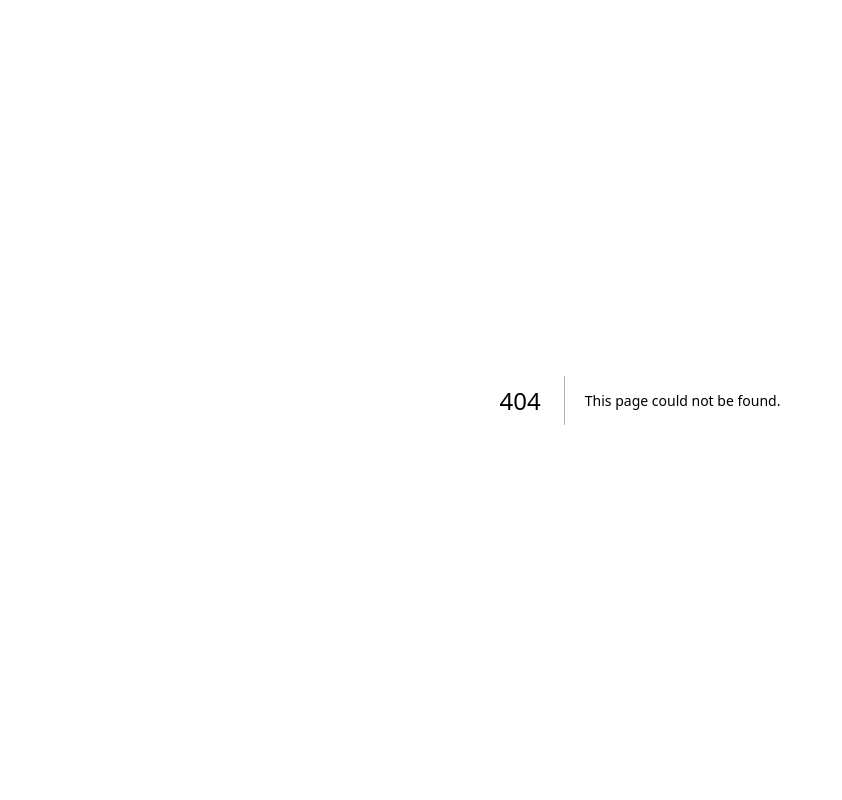
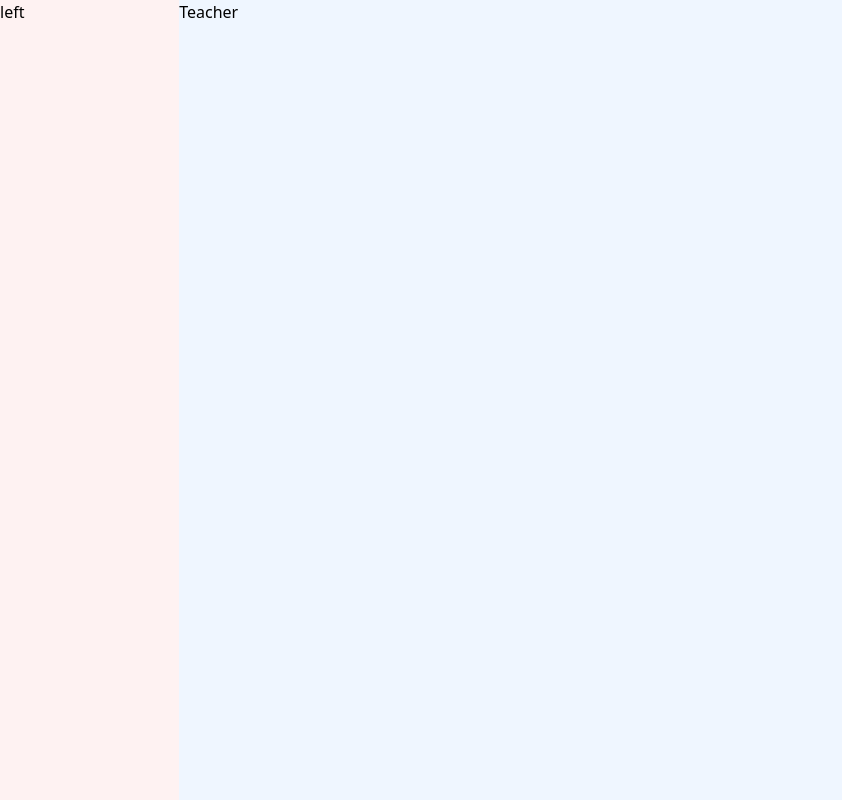
Before and after one commit to hillary-gor/accgk, a Next.js app: page /dashboard/admin in a window 1280 px wide. Before the commit this address had no page. Shown: the whole page, without its empty margins (0-842 px from the left). Built offline with nearby package versions, Linux system fonts and the light colour scheme.

Commit message:
Add dashboard routes for role based access

```diff
--- /dev/null
+++ b/app/dashboard/admin/page.tsx
@@ -0,0 +1,7 @@
+const Admin = () => {
+    return (
+        <div className="admin">Teacher</div>
+    )
+}
+
+export default Admin;
--- /dev/null
+++ b/app/dashboard/caregivers/page.tsx
@@ -0,0 +1,7 @@
+const Caregivers = () => {
+    return (
+        <div className="caregivers">Caregivers</div>
+    )
+}
+
+export default Caregivers;
--- /dev/null
+++ b/app/dashboard/institutions/page.tsx
@@ -0,0 +1,7 @@
+const Institutions = () => {
+    return (
+        <div className="container">Institutions</div>
+    )
+}
+
+export default Institutions;
--- a/app/dashboard/layout.tsx
+++ b/app/dashboard/layout.tsx
@@ -0,0 +1,18 @@
+export default function DashboardLayout({
+  children,
+}: Readonly<{
+  children: React.ReactNode;
+}>) {
+  return (
+    <div className="h-screen flex">
+      {/*left*/}
+      <div className="w-[14%] md:w-[8%] lg:w-[16%] xl:w-[14%] bg-red-50">
+        left
+      </div>
+      {/*right*/}
+      <div className="w-[86%] md:w-[92%] lg:w-[84%] xl:w-[86%] bg-blue-50">
+        {children}
+      </div>
+    </div>
+  );
+}
```
Also changed, not shown: utils/supabase/server.ts (+6 -6 lines), app/dashboard/data-team/page.tsx (added), app/dashboard/page.tsx (added).
